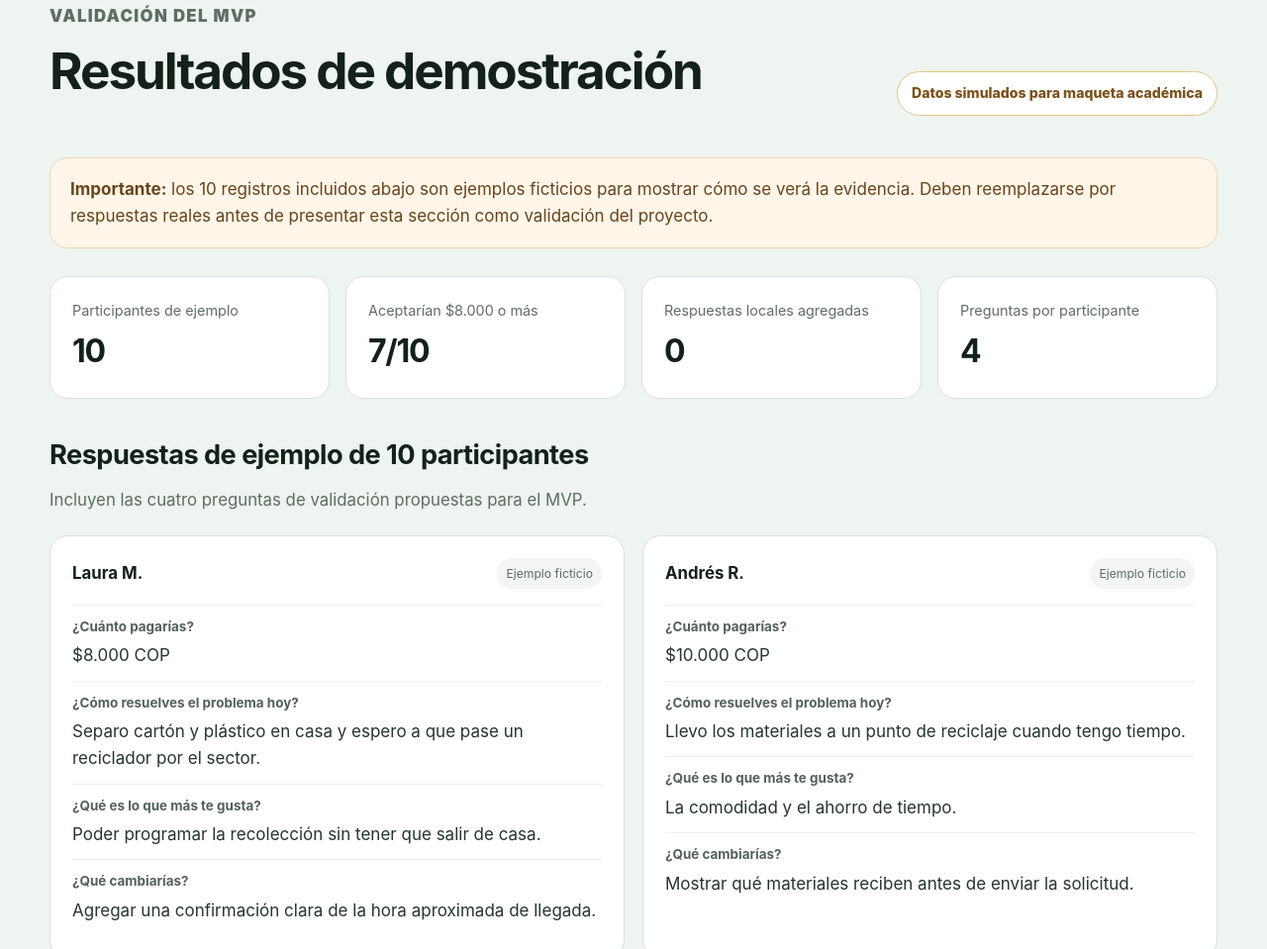
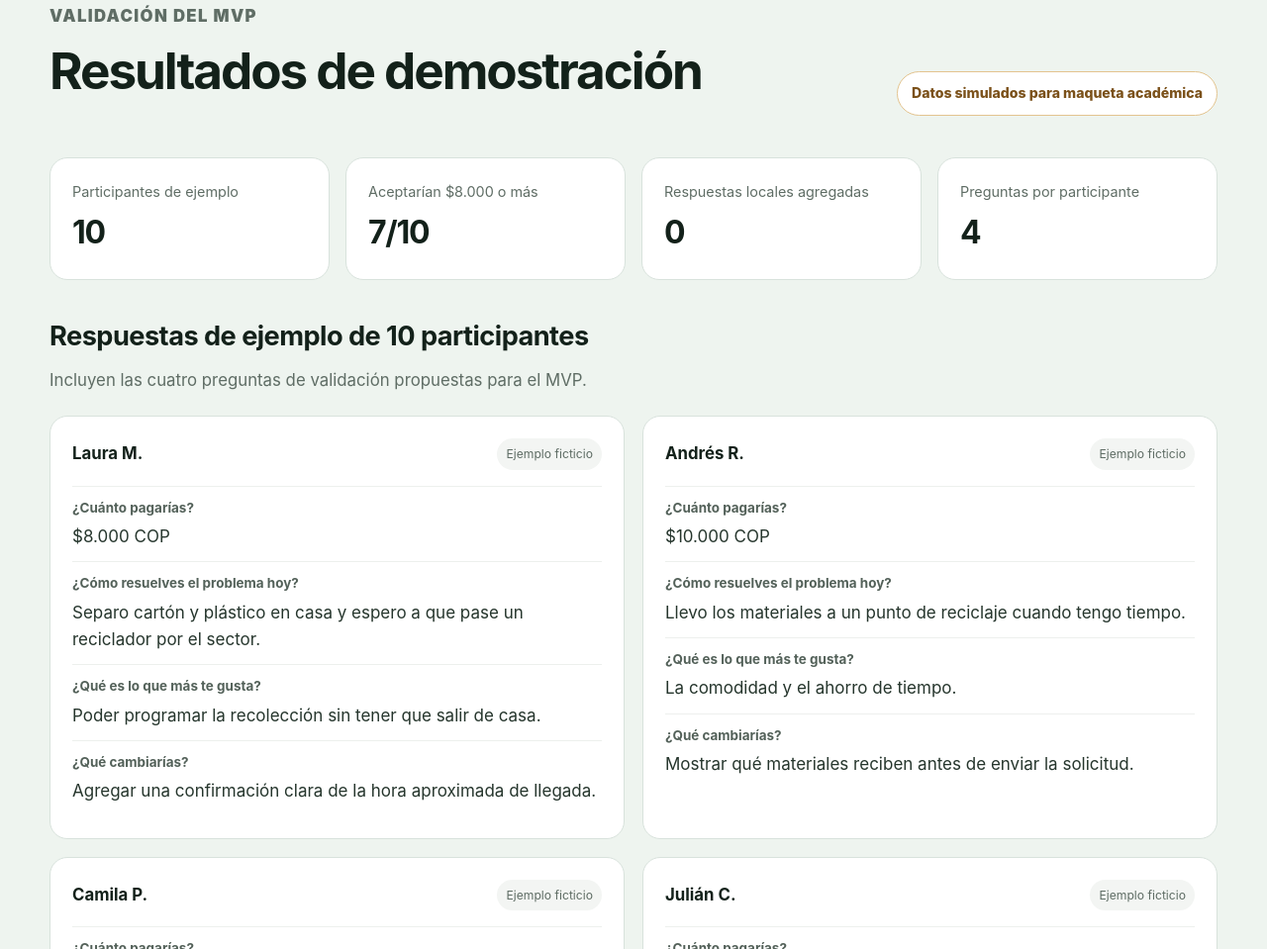
Before and after one commit to intelectumacademic-spec/ReciConecta, a plain HTML site: page index.html in a window 1280 px wide. Shown: the part 3135-4094 px from the top of the page at 99% size. Drawn offline with Linux system fonts and the light colour scheme.

Commit message:
Update index.html

```diff
--- a/index.html
+++ b/index.html
@@ -164,9 +164,7 @@
           </div>
           <div class="demo-label">Datos simulados para maqueta académica</div>
         </div>
-        <div class="notice-box">
-          <strong>Importante:</strong> los 10 registros incluidos abajo son ejemplos ficticios para mostrar cómo se verá la evidencia. Deben reemplazarse por respuestas reales antes de presentar esta sección como validación del proyecto.
-        </div>
+
 
         <div class="metrics-grid" id="metrics-grid" aria-label="Métricas de demostración"></div>
 
```
